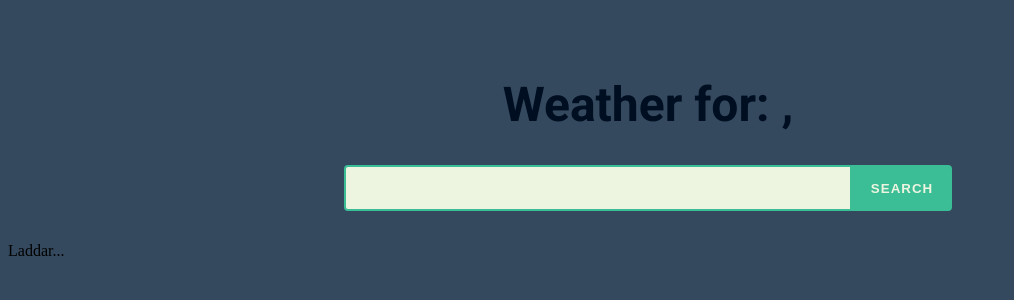
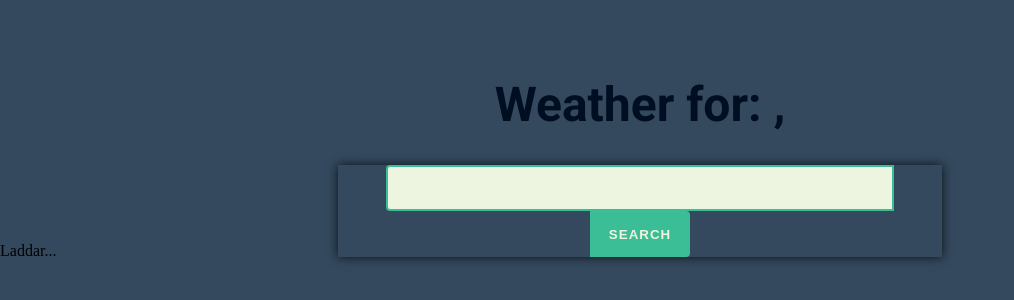
Before and after one commit to olivernilsson/weather-app, a React (Create React App) app: page / in a window 1280 px wide. Shown: the part 104-404 px from the top of the page, without its empty margins (0-1014 px from the left). Built offline with nearby package versions, Linux system fonts and the light colour scheme; no server answers.

Commit message:
styling and small layout fixes

```diff
--- a/src/App.js
+++ b/src/App.js
@@ -7,6 +7,7 @@ function App() {
   const GlobalStyle = createGlobalStyle`
   body{
     background: #34495e;
+    margin: 0;
     height:100vh;
     width: 100vw;
     overflow: hidden;
--- a/src/components/display/style.js
+++ b/src/components/display/style.js
@@ -4,6 +4,7 @@ export const StyledDisplay = styled.div`
   background: #34495e;
   height: 500px;
   width: 80%;
+  max-width: 900px;
   margin: 40px auto;
   position: relative;
   display: flex;
--- a/src/components/searchBar/style.js
+++ b/src/components/searchBar/style.js
@@ -1,8 +1,11 @@
 import styled from "styled-components"
 
 export const SearchBarWrapper = styled.form`
+  max-width: 604px;
   align-items: center;
-  margin: 0 auto 12px auto;
+  margin: 0 auto;
+  box-shadow: 0 0 10px 0 rgba(0, 0, 0, 0.8);
+  position: relative;
 `
 export const Input = styled.input`
   max-width: 500px;
@@ -10,7 +13,7 @@ export const Input = styled.input`
   height: 40px;
   line-height: 80px;
   font-size: 2rem;
-  margin: 0 0 12px 0;
+  /*margin: 0 0 12px 0;*/
   border: 2px solid #3bbd96;
   background: #edf5e1;
   align-content: stretch;
@@ -18,7 +21,11 @@ export const Input = styled.input`
   border-bottom-left-radius: 0.25rem;
 `
 export const NotFound = styled.h3`
+  position: absolute;
+  top: 56px;
+  text-align: center;
   font-family: "Roboto";
   margin-top: 0;
   color: #000e21;
+  width: 604px;
 `
--- a/src/components/searchButton/style.js
+++ b/src/components/searchButton/style.js
@@ -7,7 +7,7 @@ export const Button = styled.button`
   width: 100px;
   vertical-align: top;
   border: none;
-  margin: 0 0 12px 0;
+  /*margin: 0 0 12px 0;*/
   background: #3bbd96;
   color: #edf5e1;
   font-weight: bold;
```
